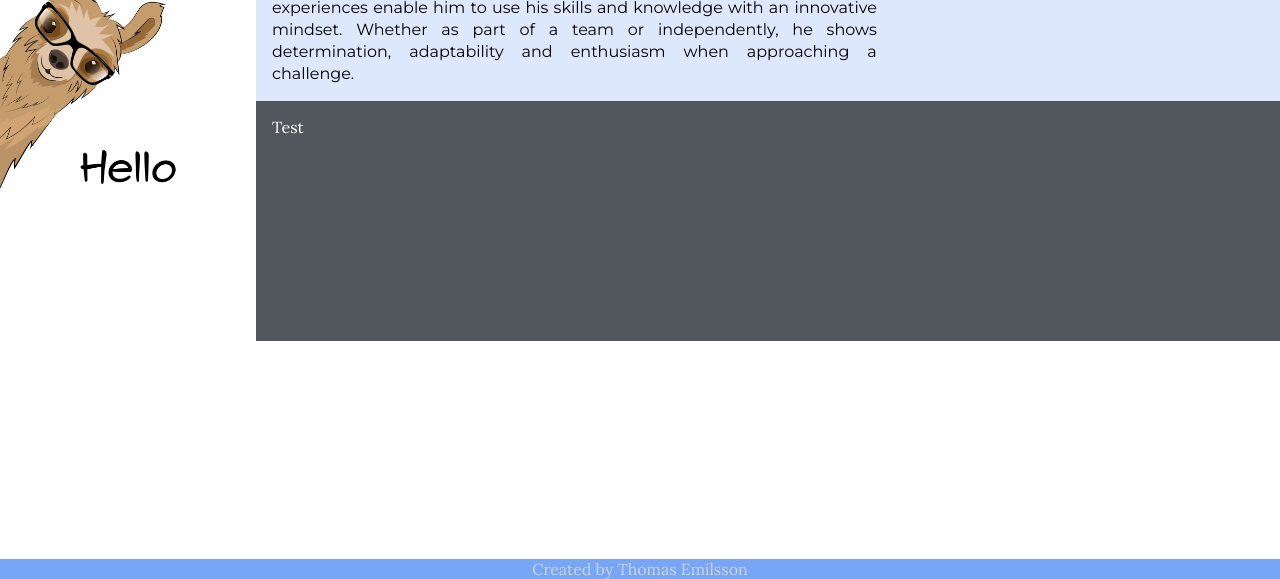
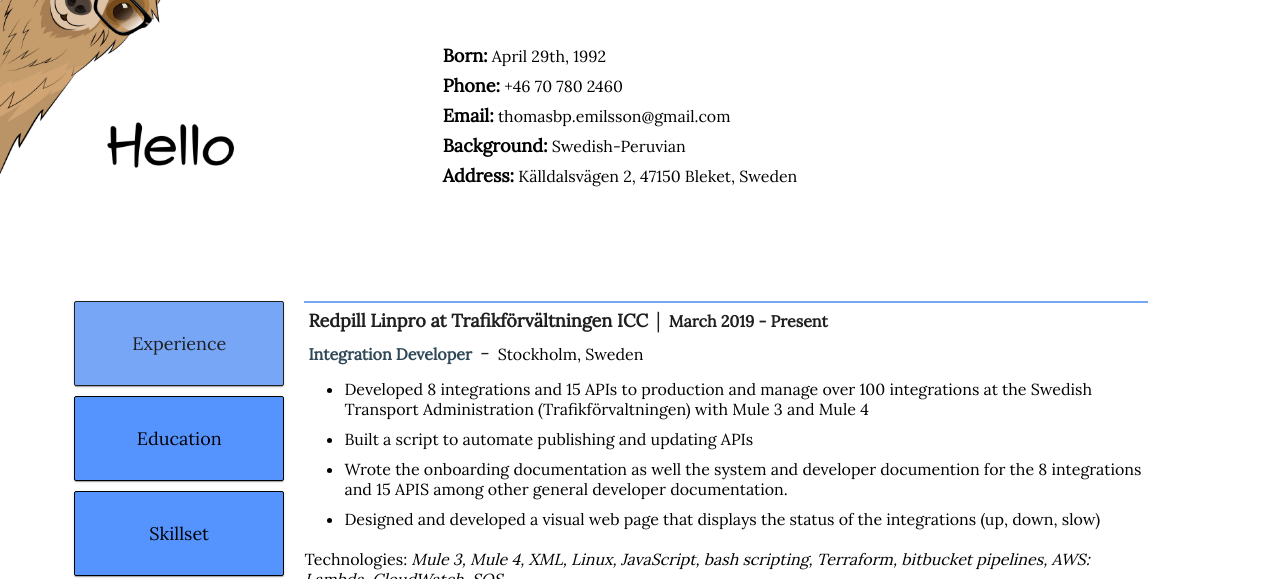
Before and after one commit to ThomasEmilsson/thomasemilsson.info, a Gatsby site: page / in a window 1280 px wide. Shown: the part 221-800 px from the top of the page. Built offline with nearby package versions, Linux system fonts and the light colour scheme; Gatsby itself is replaced by a stand-in of ours.

Commit message:
Finish Hero Component; Updated Colors

```diff
--- a/src/components/Header/Header.scss
+++ b/src/components/Header/Header.scss
@@ -1,7 +1,7 @@
 @import "../../scss/colors.scss";
 
 .header {
-  background-color: $navbar-color;
+  background-color: #dde8fc;
   top: 0px;
   width: 100%;
   z-index: 999;
--- a/src/components/Hero/Hero.js
+++ b/src/components/Hero/Hero.js
@@ -13,19 +13,28 @@ const Hero = () => {
         <div className="hero-name-container">
           <p className="full-name">Thomas Emilsson</p>
           <p className="role-name"> Software Engineer / Web Developer</p>
-          <p className="description">
-            Thomas is a focused and driven software engineer, skilled in
-            programming, project management and integration development. His
-            international experiences enable him to use his skills and knowledge
-            with an innovative mindset. Whether as part of a team or
-            independently, he shows determination, adaptability and enthusiasm
-            when approaching a challenge.
-          </p>
+          {/* <p className="description"> In my spare time, you can find me climbing, making music, or working on side projects</p> */}
         </div>
       </div>
       <div className="hero-links-container">
         <div className="">
-          <p>Test</p>
+          <ul>
+            <li>
+              <b>Born:</b> April 29th, 1992
+            </li>
+            <li>
+              <b>Phone:</b> +46 70 780 2460
+            </li>
+            <li>
+              <b>Email:</b> thomasbp.emilsson@gmail.com
+            </li>
+            <li>
+              <b>Background:</b> Swedish-Peruvian
+            </li>
+            <li>
+              <b>Address:</b> Källdalsvägen 2, 47150 Bleket, Sweden
+            </li>
+          </ul>
         </div>
       </div>
     </div>
--- a/src/components/Hero/Hero.scss
+++ b/src/components/Hero/Hero.scss
@@ -2,15 +2,19 @@
 
 .hero-container {
   display: grid;
-  grid-template: 1fr 1fr / 1fr 1fr 1fr 1fr 1fr;
+  grid-template: 1fr 1fr / 1fr 1fr 1fr;
   gap: 0px;
-  height: 500px;
+  height: 400px;
   margin-top: 62px;
-  align-items: center;
 
   @media only screen and (max-width: 600px) {
     display: block;
     margin: 0px;
+    height: auto;
+  }
+
+  @media only screen and (max-width: 1200px) {
+    grid-template: 1fr 1fr / 1fr 1fr 1fr 1fr;
   }
 }
 
@@ -24,17 +28,27 @@
   }
 }
 .hero-image {
-  width: 100%;
+  width: 50%;
   height: 100%;
   object-fit: cover;
+  @media only screen and (max-width: 600px) {
+    display: none;
+  }
+
+  @media only screen and (max-width: 1000px) {
+    width: 120%;
+  }
+
+  @media only screen and (max-width: 1350px) {
+    width: 80%;
+  }
 }
 
 .hero-title-container {
-  background-color: #dde8fc;
+  // background-color: #dde8fc;
   background-size: cover;
   height: 100%;
   display: flex;
-  //   align-items: ;
   flex-direction: column;
   justify-content: center;
   grid-row: 1 / 2;
@@ -64,24 +78,48 @@
   font-weight: 400;
 }
 
-.hero-name-container .description {
+.hero-title-container .description {
   line-height: 22px;
   width: 60%;
   text-align: justify;
   font-family: "Montserrat";
+  padding-bottom: 20px;
+  border-bottom: 1px solid black;
 
   @media only screen and (max-width: 600px) {
     text-align: center;
     display: block;
     width: auto;
+    margin: 0px;
+    padding: 0px;
   }
 }
 
 .hero-links-container {
-  background-color: #52575e;
-  color: white;
+  // background-color: #343434;
+  // color: white;
   padding-left: 16px;
   height: 100%;
   grid-row: 2 / 3;
   grid-column: 2 / 6;
+  line-height: 30px;
+  font-size: 16px;
+
+  @media only screen and (max-width: 600px) {
+    text-align: center;
+    display: block;
+    width: auto;
+    margin: 0px;
+    padding: 0px;
+  }
 }
+.hero-links-container b {
+  font-size: 18px;
+}
+
+.hero-links-container ul {
+  padding: 0px;
+  margin: 0px;
+  text-decoration: none;
+  list-style-type: none;
+}
--- a/src/pages/index.js
+++ b/src/pages/index.js
@@ -21,12 +21,13 @@ const IndexPage = () => {
         <title>Thomas Emilsson</title>
         <Header />
         <Hero />
+        <OptionList />
         {/* <div className="diagonal-background"> */}
         {/* <Banner /> */}
         {/* </div> */}
         {/* <OptionList /> */}
       </div>
-      <div className="diagonal-background-inverse" />
+      {/* <div className="diagonal-background-inverse" /> */}
       <Footer />
     </main>
   );
```
